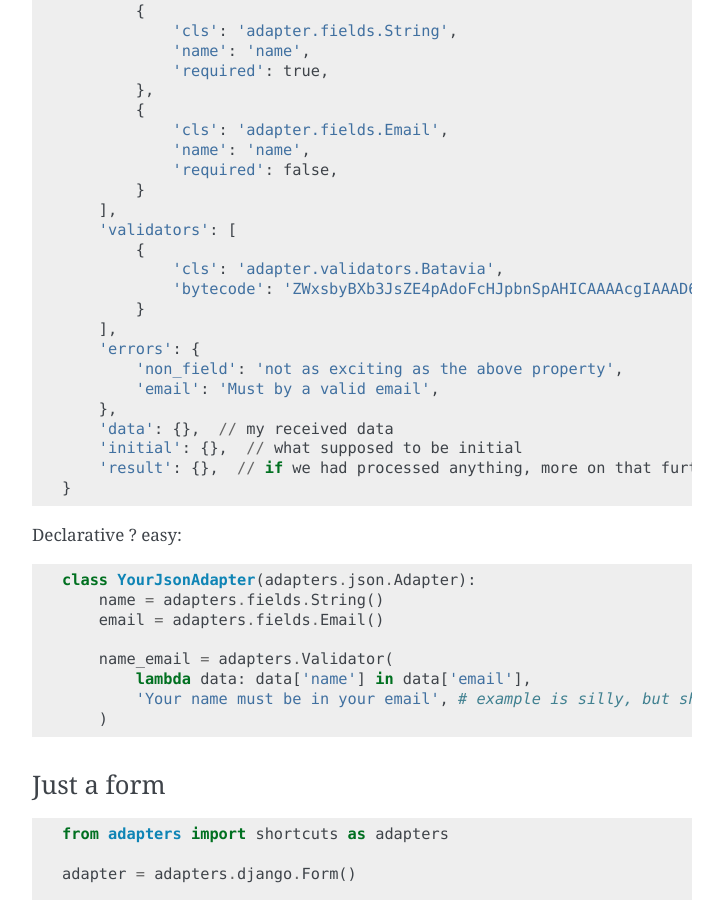
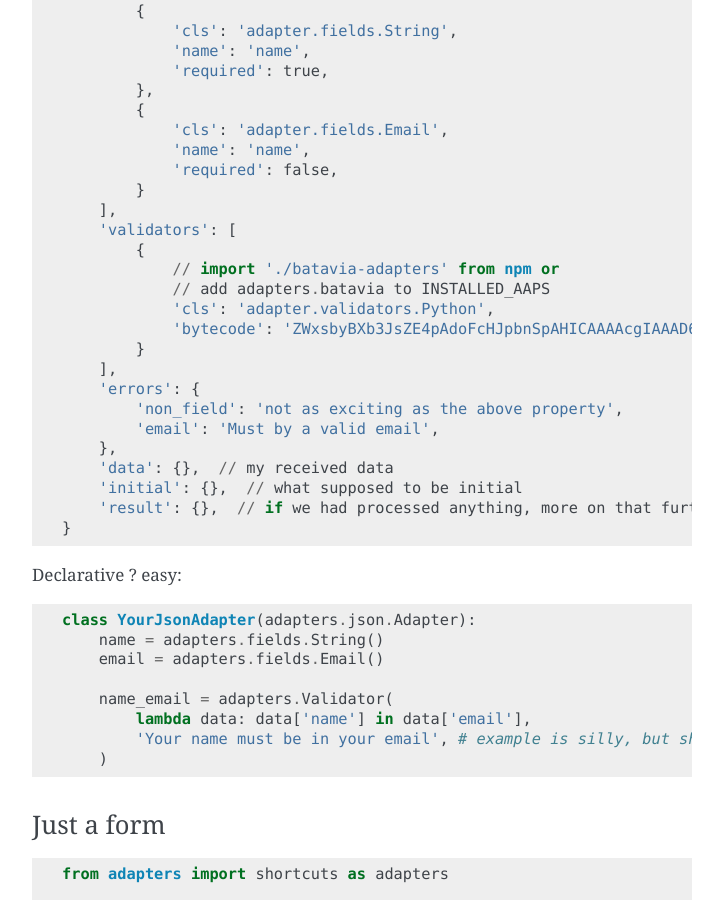
Before and after one commit to mjtamlyn/django-adapters, a Sphinx documentation site: the page built from docs/source/tutorial.rst, in a window 1280 px wide and 900 px high, scrolled down 821 px. Shown: the whole window, without its empty margins (388-1111 px from the left). Built offline with Sphinx 7.4.7, drawn with Linux system fonts in a browser that asks for light colours.

Commit message:
Support Multiple Isomorphic Engines

```diff
--- a/docs/source/tutorial.rst
+++ b/docs/source/tutorial.rst
@@ -53,7 +53,9 @@ Just JSON ... and Batavia
         ],
         'validators': [
             {
-                'cls': 'adapter.validators.Batavia',
+                // import './batavia-adapters' from npm or
+                // add adapters.batavia to INSTALLED_AAPS
+                'cls': 'adapter.validators.Python',
                 'bytecode': 'ZWxsbyBXb3JsZE4pAdoFcHJpbnSpAHICAAAAcgIAAAD6PC92YXIvZm9sZGVycy85cC9uenY0MGxf',
             }
         ],
```
